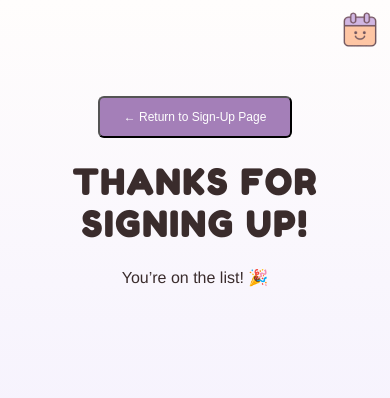
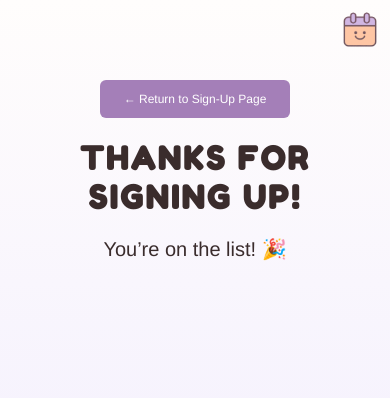
Before and after one commit to sm0lstack/dupree_signup, a website: page thanks.html in a window 390 px wide. Drawn offline with Linux system fonts and the light colour scheme.

Commit message:
mobile thanks styling

```diff
--- a/styles.css
+++ b/styles.css
@@ -50,6 +50,30 @@
     src: url('assets/SpaceMono-BoldItalic.ttf') format('truetype');
     font-weight: 700;
     font-style: italic;
+  }
+
+
+  .thanks-wrapper {
+    text-align: center;
+    padding: 2rem 1rem;
+  }
+
+  .thanks-wrapper h1 {
+    font-size: 2rem;
+    font-family: 'FredokaOne', sans-serif;
+    margin-bottom: 1rem;
+  }
+
+  .thanks-wrapper p {
+    font-size: 1.25rem;
+    color: var(--text);
+    margin-bottom: 2rem;
+  }
+
+  .thanks-wrapper .emoji {
+    font-size: 2.5rem;
+    display: block;
+    margin-top: 1rem;
   }
 
   .back-btn {
--- a/thanks.html
+++ b/thanks.html
@@ -8,12 +8,11 @@
 <body>
   <h2 id="welcome-msg" class="welcome-flash"></h2>
 
-  <div class="page-wrapper" style="text-align: center; margin-top: 4rem;">
-    <button class="back-btn" onclick="window.location.href='/'">← Return to Sign-Up Page</button>
+  <div class="thanks-wrapper">
+    <a href="/" class="back-btn">← Return to Sign-Up Page</a>
     <h1>Thanks for Signing Up!</h1>
     <p>You’re on the list! 🎉</p>
 
-    <!-- Single valid anchor tag with tooltip -->
     <a id="calendar-link" class="calendar-icon" target="_blank" rel="noopener" title="Add to Google Calendar">
       <img src="assets/calendar_icon.png" class="calendar-img" alt="Add to Calendar" />
     </a>
```
